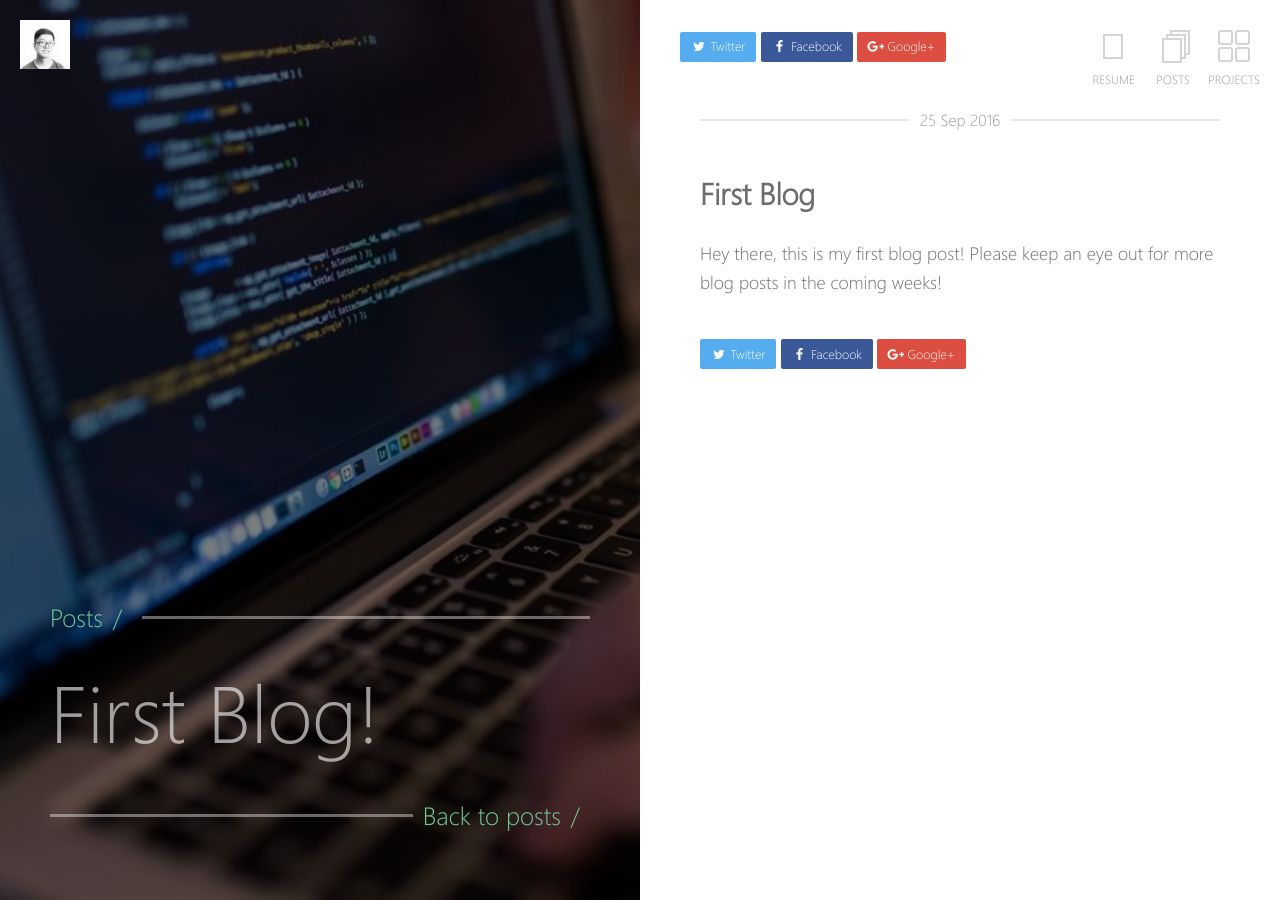
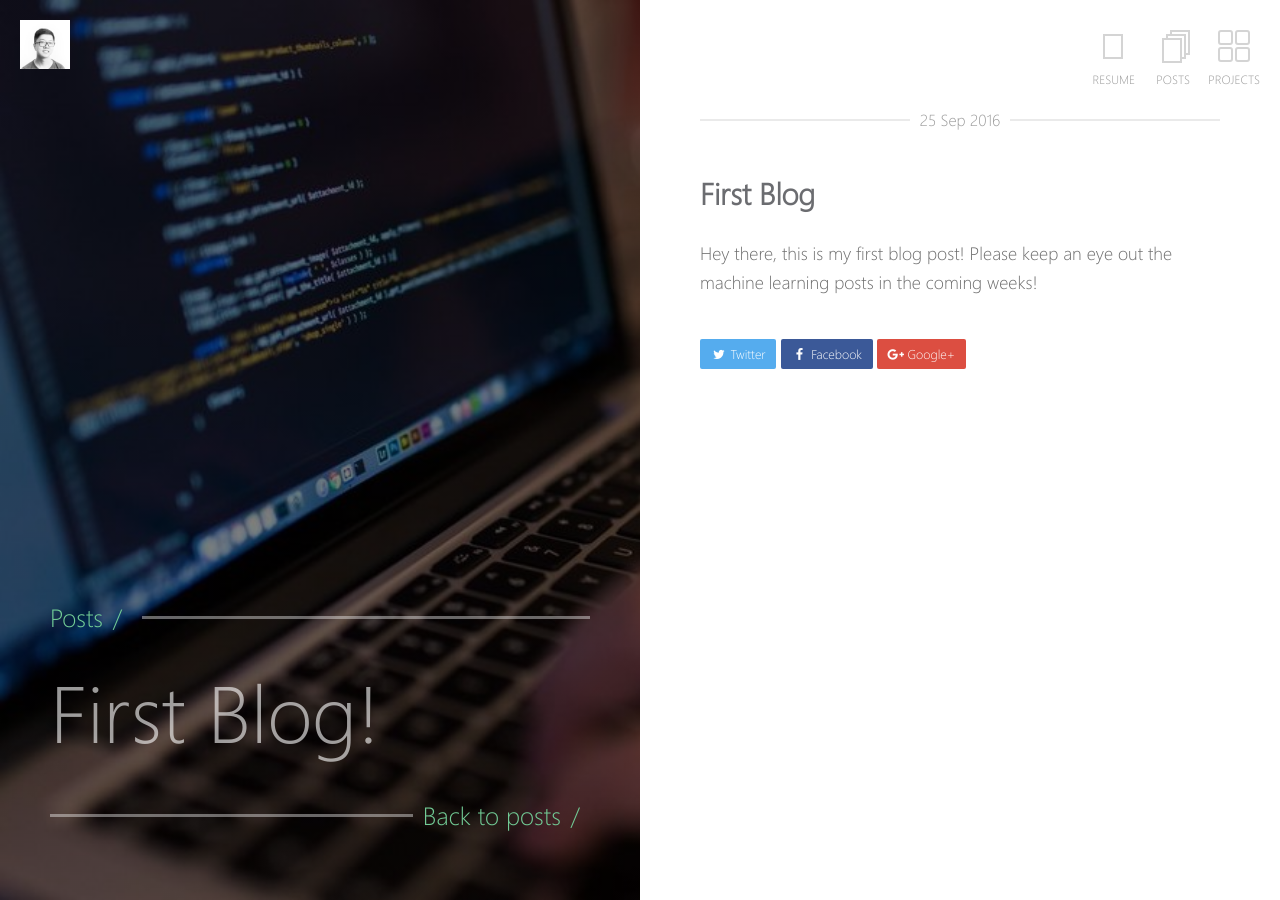
Before and after one commit to PeterL328/blog, a Jekyll site: the page built from _posts/2016-09-25-first-blog.md, in a window 1280 px wide. Built offline with Jekyll 4.4.1, drawn with Linux system fonts in a browser that asks for light colours; comment, search, counter and statistics services are not loaded.

Commit message:
Removes share buttons in posts

```diff
--- a/_layouts/post.html
+++ b/_layouts/post.html
@@ -26,9 +26,6 @@ layout: compress
     </div>
 
     <div class="block-right">
-      <div class="share-buttons">
-        {% include share.html %}
-      </div>
       <a href="{{ site.url }}/resume" title="resume" class="resume-menu-icon"></a>
       <span class="resume-link">RESUME</span>
       <a href="../posts.html" title="posts" class="posts-menu-icon"></a>
--- a/_posts/2016-09-25-first-blog.md
+++ b/_posts/2016-09-25-first-blog.md
@@ -8,4 +8,4 @@ excerpt: "My first blog!"
 
 ## First Blog
 Hey there, this is my first blog post!
-Please keep an eye out for more blog posts in the coming weeks!
+Please keep an eye out the machine learning posts in the coming weeks!
```
